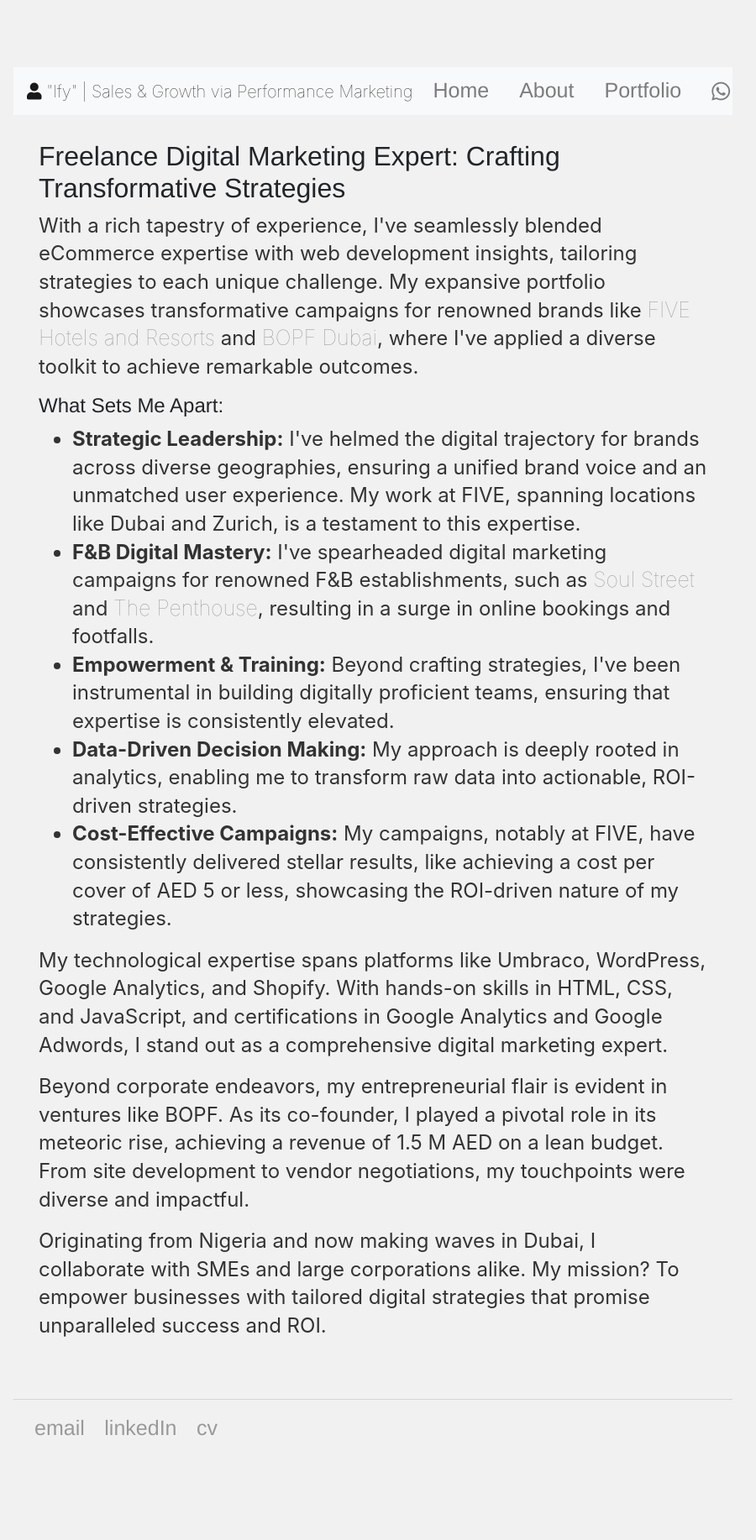
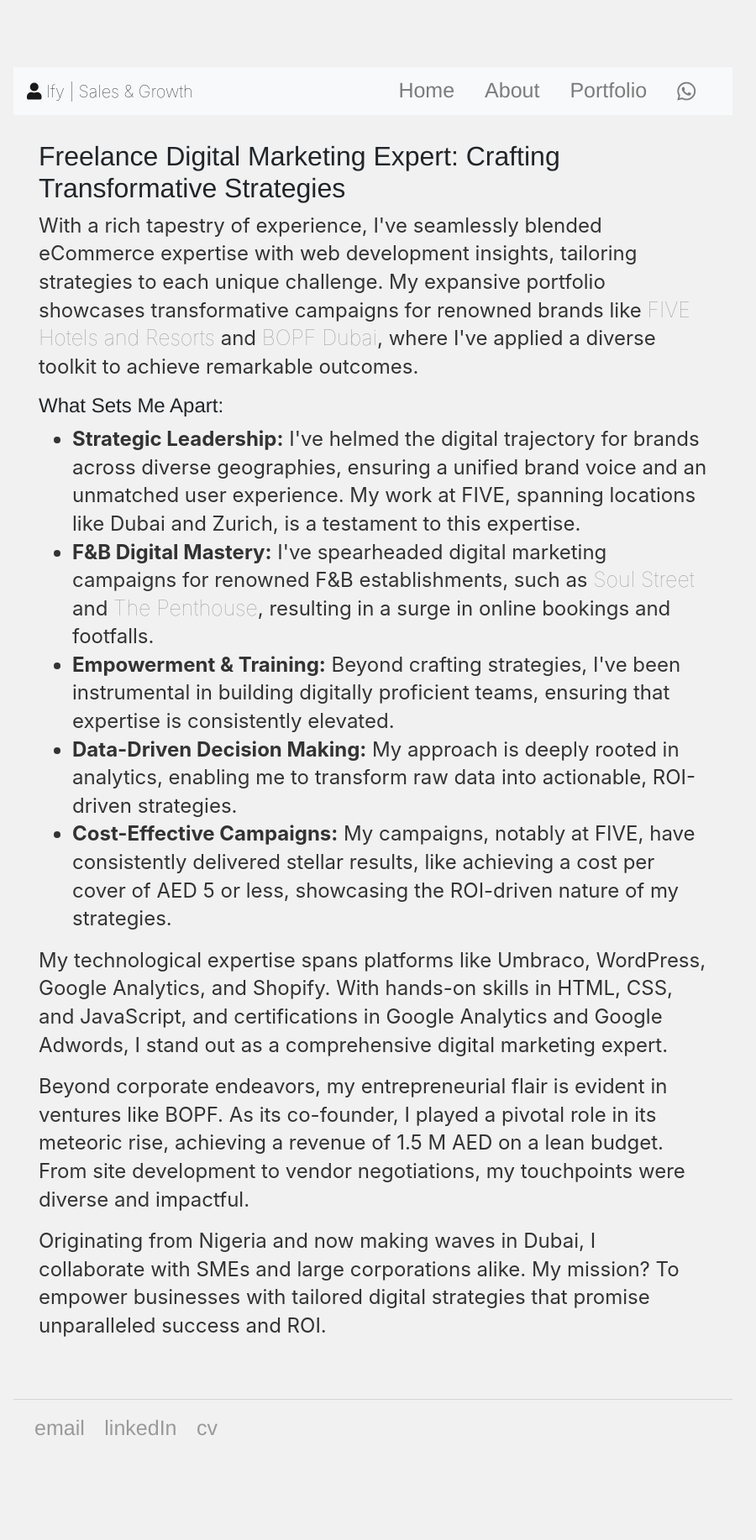
Before and after one commit to IfeanyiIbekwe/ifeanyiibekwe.github.io, a Jekyll site: the page built from about/index.html, in a window 1280 px wide. Shown: the whole page at 84% size, without its empty margins (196-1096 px from the left). Built offline with Jekyll 4.4.1, drawn with Linux system fonts in a browser that asks for light colours.

Commit message:
Update default.html

```diff
--- a/_layouts/default.html
+++ b/_layouts/default.html
@@ -39,11 +39,13 @@
 <body>
 <!-- Navbar -->
 <nav class="navbar navbar-expand-lg navbar-light bg-light">
-    <a class="navbar-brand" href="/"> <i class="fas fa-user"></i> "Ify" | Sales & Growth via Performance Marketing
-</a>
+    <a class="navbar-brand d-none d-lg-inline" href="/"> <i class="fas fa-user"></i> Ify | Sales & Growth</a>
+    <a class="navbar-brand d-lg-none" href="/"> <i class="fas fa-user"></i> Ify</a>
+
     <button class="navbar-toggler" type="button" data-toggle="collapse" data-target="#navbarNav" aria-controls="navbarNav" aria-expanded="false" aria-label="Toggle navigation">
         <span class="navbar-toggler-icon"></span>
     </button>
+
     <div class="collapse navbar-collapse" id="navbarNav">
         <ul class="navbar-nav ml-auto">
             <li class="nav-item">
@@ -55,7 +57,7 @@
             <li class="nav-item">
                 <a class="nav-link" href="/portfolio">Portfolio</a>
             </li>
-            <li class="nav-item d-none d-lg-inline">
+            <li class="nav-item">
                 <a class="nav-link" href="https://wa.me/971527427721" target="_blank" rel="noopener noreferrer">
                     <i class="fab fa-whatsapp"></i>
                 </a>
@@ -63,6 +65,7 @@
         </ul>
     </div>
 </nav>
+
 
 <!-- Floating WhatsApp Icon for Mobile -->
 <a href="https://wa.me/971527427721" target="_blank" rel="noopener noreferrer" class="whatsapp-floating-icon d-lg-none">
```
